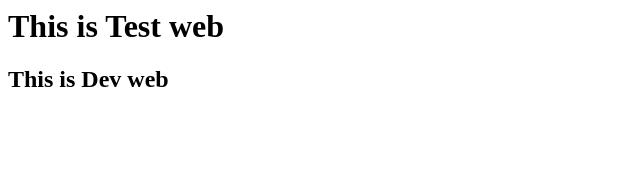
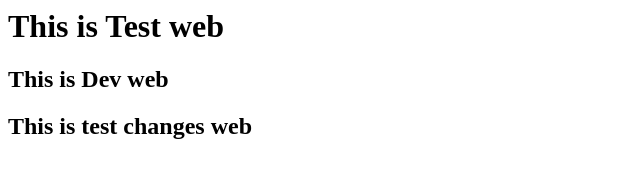
Before and after one commit to mandavaa/student16, a plain HTML site: page index.html in a window 1280 px wide. Shown: the whole page, without its empty margins (0-640 px from the left). Drawn offline with Linux system fonts and the light colour scheme.

Commit message:
added in dev branch

```diff
--- a/index.html
+++ b/index.html
@@ -1,2 +1,3 @@
 <h1>This is Test web</h1>
 <h2>This is Dev web</h2>
+<h2>This is test changes web</h2>
```
